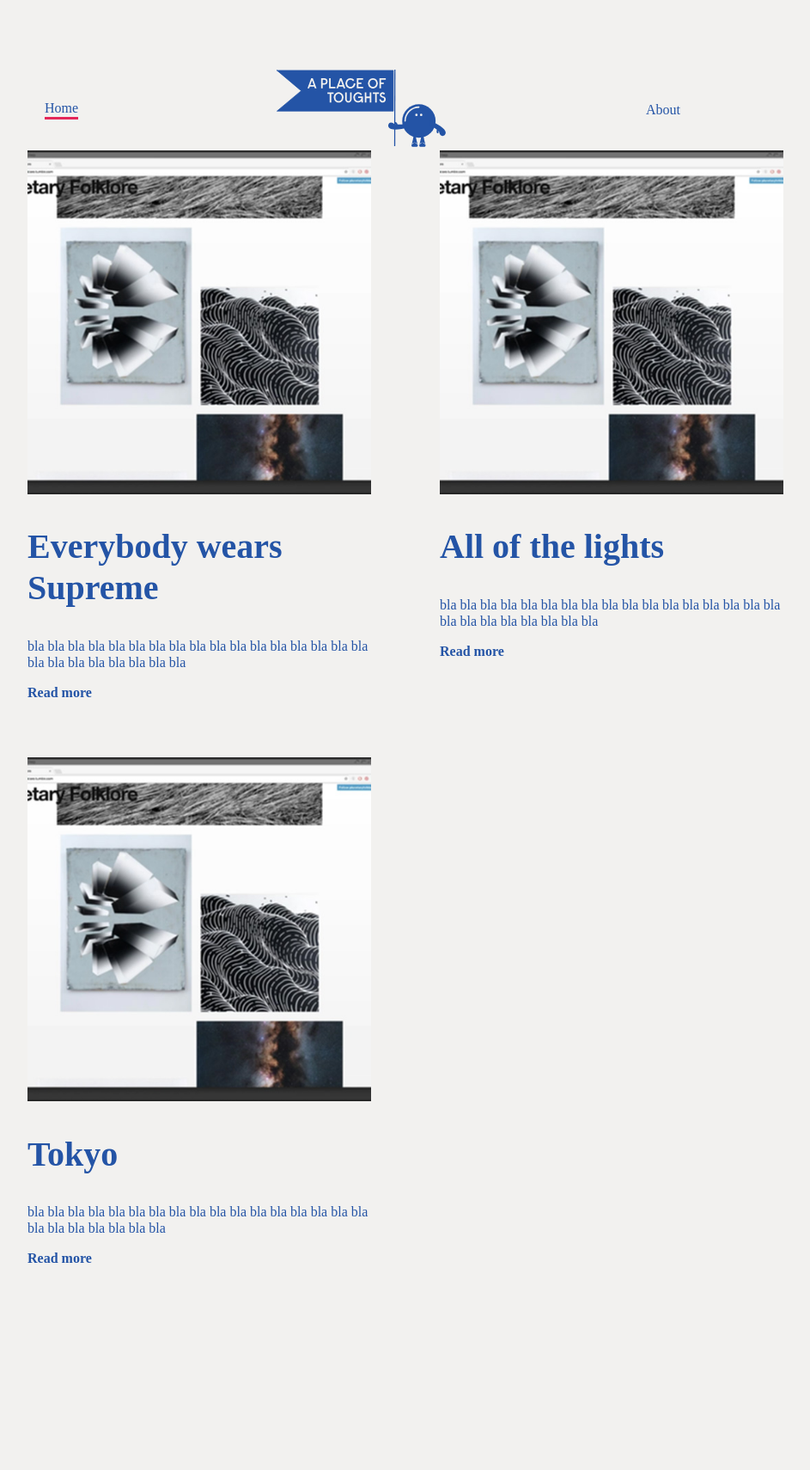
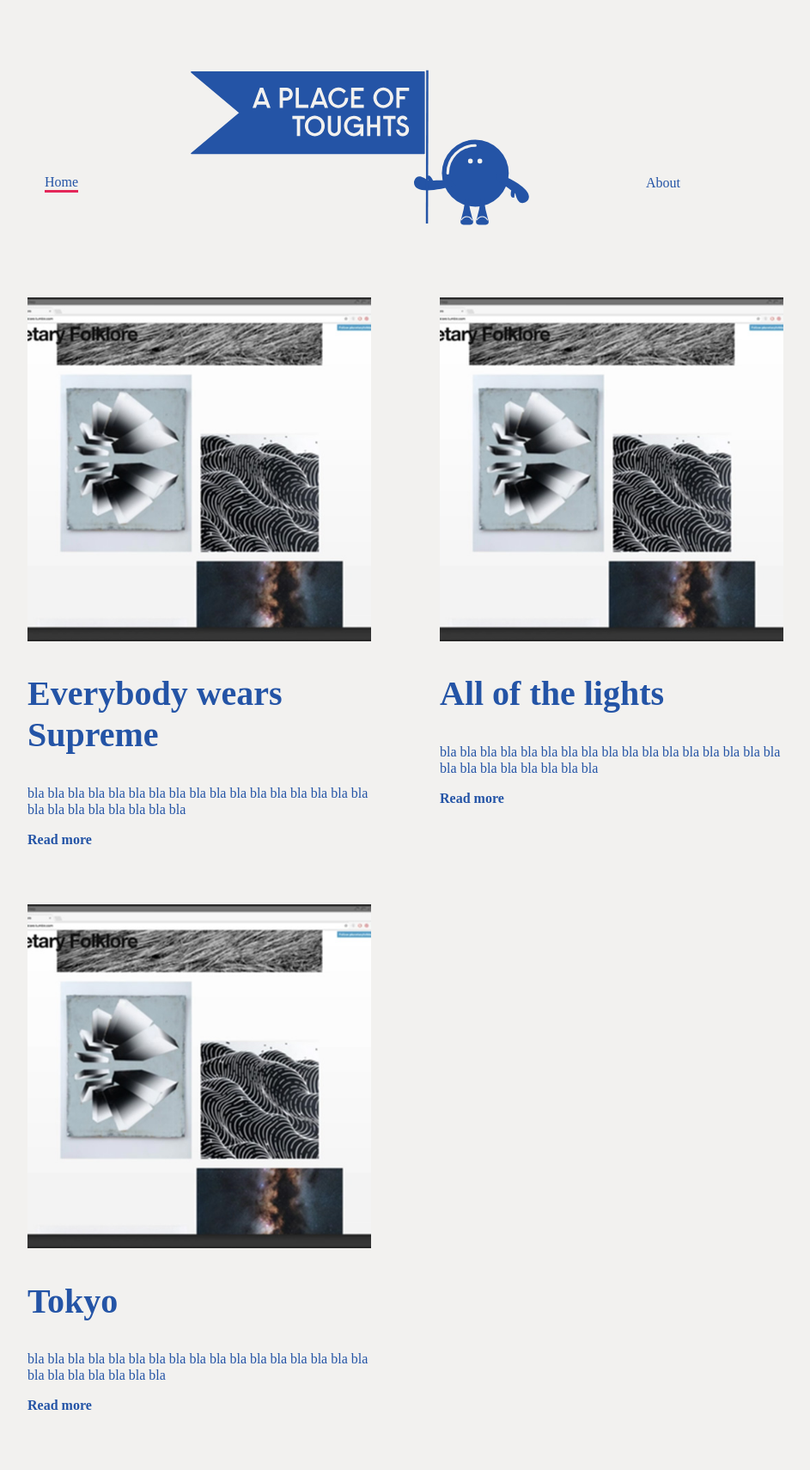
Before and after one commit to emho-lab/journal, a Jekyll site: the page built from index.html, in a window 1280 px wide. Shown: the whole page at 86% size, without its empty margins (218-1161 px from the left). Built offline with Jekyll 4.4.1, drawn with Linux system fonts in a browser that asks for light colours; before the commit the page ends 1539 px from its top, so only the background shows below that.

Commit message:
test new headerV5

```diff
--- a/assets/css/app.scss
+++ b/assets/css/app.scss
@@ -102,7 +102,8 @@
 
 
 img.logo {
-  width: 200px;
+  margin-bottom: 80px;
+  width: 400px;
   }
 
 
```
